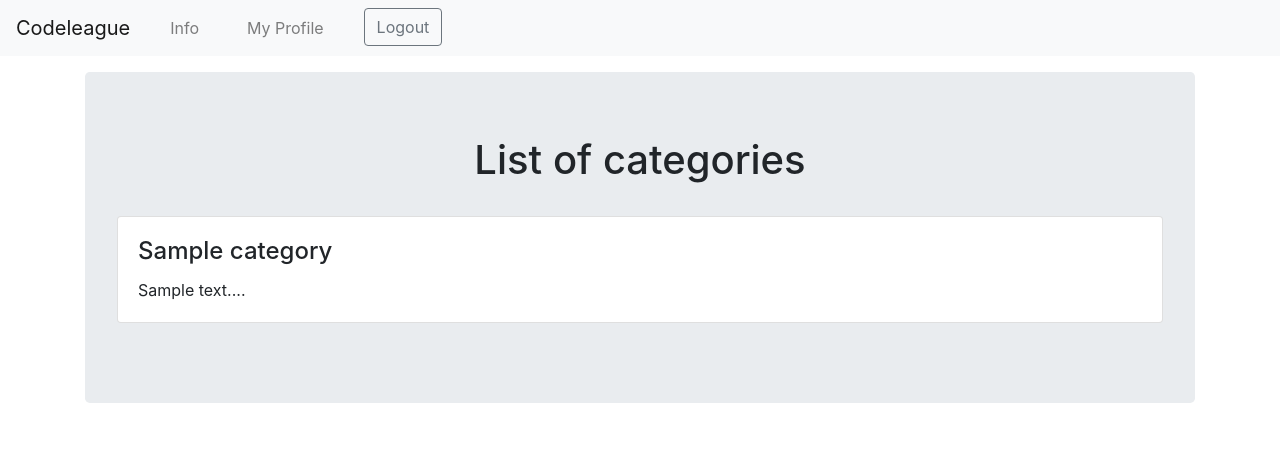
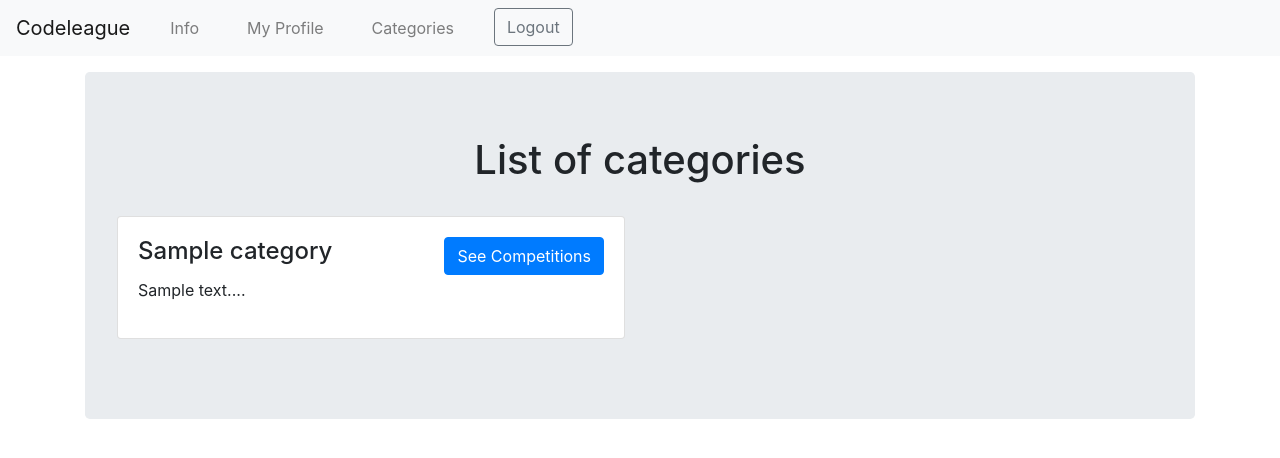
Before and after one commit to latra/codeleague, a Django app: page /competition/categories/ in a window 1280 px wide. Shown: the top 458 px of the page. Run offline with Django 3.2, Linux system fonts and the light colour scheme; a user stored in the database is signed in; tables that the repository leaves empty hold one stand-in row (values such as "Sample post"); parts of the project's set-up code (start-up, migrations or seed data) failed here and were passed over; some libraries are stand-ins or nearby versions.

Commit message:
Performed Categoriy list

```diff
--- a/apps/account/templates/user_auth_state_bar.html
+++ b/apps/account/templates/user_auth_state_bar.html
@@ -10,6 +10,11 @@
                 <a class="nav-link" href="{% url 'account:user_detail' user.pk %}">My Profile</a>
             </li>
             <li class="nav-item px-3">
+            <a class="nav-link" href="{% url 'competition:listofcategories' %}">
+                Categories
+            </a>
+        </li>
+            <li class="nav-item px-3">
                 <a class="btn btn-outline-secondary" href="{% url 'account:logout' %}">Logout</a>
             </li>
         {% else %}
--- a/apps/competition/templates/categories/list.html
+++ b/apps/competition/templates/categories/list.html
@@ -1,27 +1,45 @@
 {% extends 'base.html' %}
 {% load static %}
-
 {% block title %}List of categories{% endblock %}
+{% load tag_extras %}
 
 {% block content %}
-<div class="container">
+    <div class="container px-12">
         <div class="jumbotron">
             <div class="text-center">
                 <h1>List of categories</h1>
-        </div><br>
+            </div>
+            <br>
+
+            <div class="row">
                 {% for category in object_list %}
-        <div class="row pb-3">
-            <div class="col-12">
+                    <div class="col-6 pb-3">
                         <div class="card">
                             <div class="card-body">
                                 <div class="row">
                                     <div class="col-12">
+                                        <a class="btn btn-primary float-right " data-toggle="collapse"
+                                           href="#collapse{{ category.id }}" role="button" aria-expanded="false"
+                                           aria-controls="collapse{{ category.id }}">
+                                            See Competitions</a>
                                         <h4 class="card-title">{{ category.name }}</h4>
+
                                     </div>
                                 </div>
                                 <p class="card-text">
                                     {{ category.description|slice:"0:200" }}...
                                 </p>
+                                <div class="collapse multi-collapse" id="collapse{{ category.id }}">
+                                    <div class="card card-body">
+                                        <ul>
+                                            {% with cid=category.id %}
+                                                {% for k in competitions|hash:category.id %}
+                                                    <li><a href="{% url 'competition:detail' k.id %}"
+                                                           class="text-secondary"> {{ k }}</a></li>
+                                                {% endfor %}
+                                            {% endwith %}
+                                        </ul>
+                                    </div>
                                 </div>
                             </div>
                         </div>
@@ -30,4 +48,6 @@
             </div>
 
         </div>
+
+    </div>
 {% endblock %}
--- /dev/null
+++ b/apps/competition/templatetags/tag_extras.py
@@ -0,0 +1,8 @@
+from django.template import Library
+
+register = Library()
+
+
+@register.filter(name='hash')
+def hash(h, key):
+    return h[key]
--- a/apps/competition/views.py
+++ b/apps/competition/views.py
@@ -78,4 +78,8 @@ class Categories(LoginRequiredMixin, generic.ListView):
 
     def get_context_data(self, **kwargs):
         context = super().get_context_data(**kwargs)
+        context['competitions'] = {}
+        for category in context['object_list']:
+            context['competitions'][category.id] = Competition.objects.filter(categories__name__contains=category.name)
+        print(context)
         return context
--- a/apps/league/models.py
+++ b/apps/league/models.py
@@ -22,7 +22,7 @@ class Competition(models.Model):
     categories = models.ManyToManyField(Category, blank=True)
 
     def __str__(self):
-        return f'Competition {self.title}'
+        return f'{self.title}'
 
 
 class Team(models.Model):
```
Also changed, not shown: apps/competition/templatetags/__init__.py (added). Lines whose indentation alone changed are shown as unchanged.
